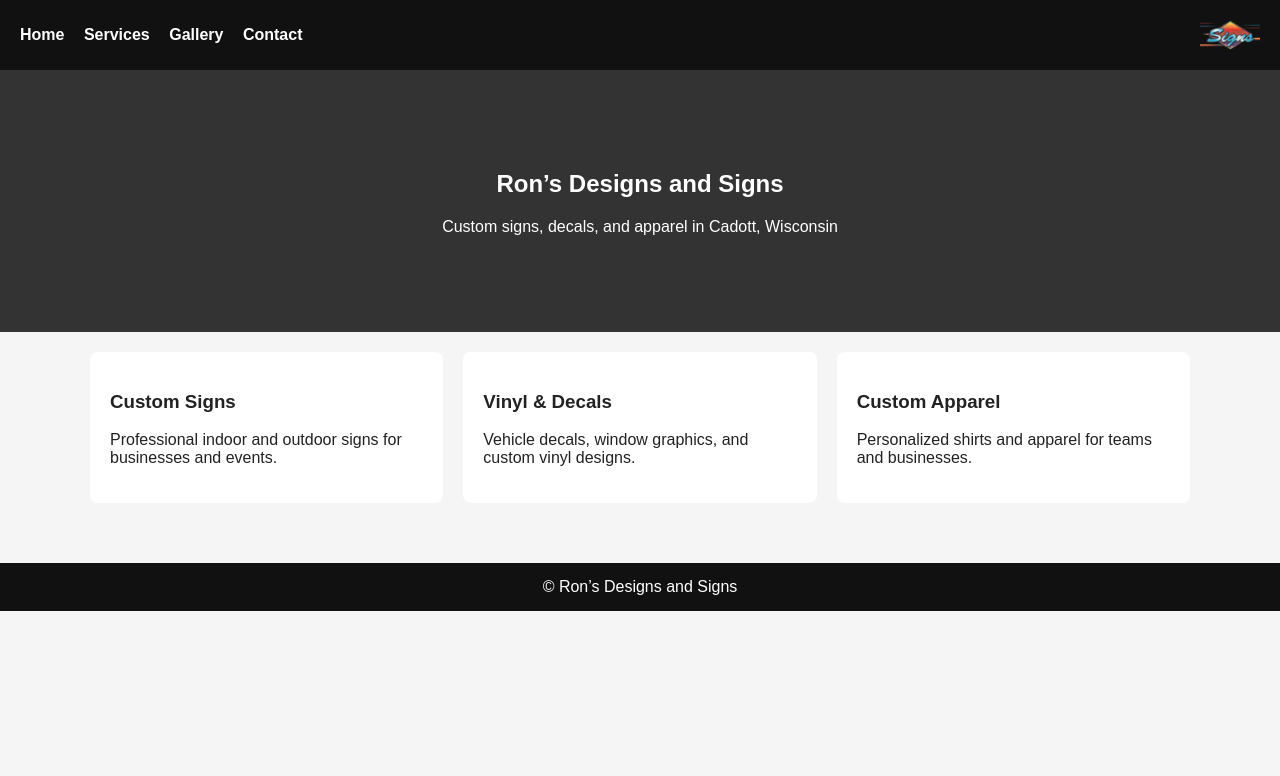
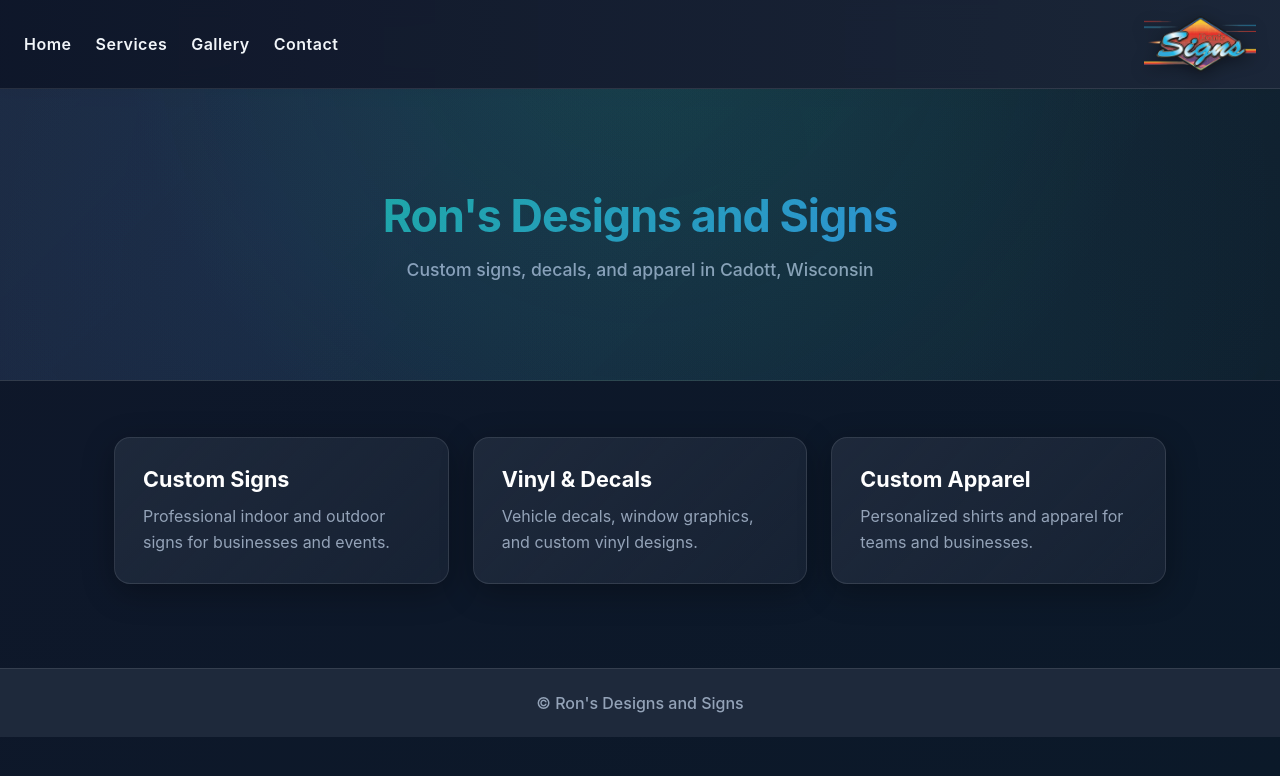
Before and after one commit to Cadott-Programming-Club/Ron-s-Designs-and-Signs, a plain HTML site: page index.html in a window 1280 px wide. Drawn offline with Linux system fonts and the light colour scheme.

Commit message:
fix and cool

```diff
--- a/index.html
+++ b/index.html
@@ -18,7 +18,7 @@
 </header>
 
 <section class="hero">
-<h1>Ron’s Designs and Signs</h1>
+<h1>Ron's Designs and Signs</h1>
 <p>Custom signs, decals, and apparel in Cadott, Wisconsin</p>
 </section>
 
@@ -39,6 +39,6 @@
 </div>
 </div>
 
-<footer>© Ron’s Designs and Signs</footer>
+<footer>© Ron's Designs and Signs</footer>
 </body>
 </html>
--- a/style.css
+++ b/style.css
@@ -1,11 +1,28 @@
-body{margin:0;font-family:Arial,Helvetica,sans-serif;background:#f5f5f5;color:#222}
-header{background:#111;color:#fff;padding:20px;display:flex;justify-content:space-between;align-items:center}
-nav a{color:#fff;margin-right:15px;text-decoration:none;font-weight:bold}
-.header-logo{height:30px;}
-.container{max-width:1100px;margin:auto;padding:20px}
-.hero{background:#333;color:#fff;padding:80px 20px;text-align:center}
-.grid{display:grid;grid-template-columns:repeat(auto-fit,minmax(250px,1fr));gap:20px}
-.card{background:#fff;padding:20px;border-radius:8px}
-.gallery img{width:100%;border-radius:8px}
-footer{background:#111;color:#fff;text-align:center;padding:15px;margin-top:40px}
-@media(max-width:600px){header,nav{text-align:center}nav a{display:block;margin:10px 0}}
+:root{--primary:#0f172a;--secondary:#1e293b;--accent:#10b981;--accent-alt:#3b82f6;--text:#f1f5f9;--muted:#94a3b8;--card-bg:#1e293b;--border:rgba(255,255,255,0.1)}
+*{box-sizing:border-box}
+body{margin:0;font-family:-apple-system,BlinkMacSystemFont,'Segoe UI',Roboto,'Helvetica Neue',Arial,sans-serif;background:linear-gradient(135deg,var(--primary) 0%,#0b1929 100%);color:var(--text);min-height:100vh}
+header{background:linear-gradient(90deg,rgba(15,23,42,0.95),rgba(30,41,59,0.85));backdrop-filter:blur(10px);color:#fff;padding:16px 24px;display:flex;justify-content:space-between;align-items:center;border-bottom:1px solid var(--border);box-shadow:0 4px 12px rgba(0,0,0,0.3)}
+nav{display:flex;gap:24px}
+nav a{color:var(--text);margin:0;text-decoration:none;font-weight:600;letter-spacing:0.5px;position:relative;transition:color 0.3s}
+nav a::before{content:'';position:absolute;bottom:-8px;left:0;width:0;height:2px;background:linear-gradient(90deg,var(--accent),var(--accent-alt));transition:width 0.3s}
+nav a:hover{color:var(--accent)}
+nav a:hover::before{width:100%}
+.header-logo{height:56px;filter:drop-shadow(0 4px 8px rgba(0,0,0,0.4));transition:transform 0.3s}
+.header-logo:hover{transform:scale(1.08)}
+.container{max-width:1100px;margin:auto;padding:24px}
+.hero{background:radial-gradient(circle at 50% -30%,rgba(16,185,129,0.15),transparent 70%),linear-gradient(135deg,rgba(30,41,59,0.8),rgba(15,23,42,0.9));color:#fff;padding:100px 24px;text-align:center;border-bottom:1px solid var(--border);position:relative;overflow:hidden}
+.hero::before{content:'';position:absolute;top:0;left:0;right:0;bottom:0;background:radial-gradient(circle at 20% 50%,rgba(59,130,246,0.1),transparent),radial-gradient(circle at 80% 80%,rgba(16,185,129,0.08),transparent);pointer-events:none}
+.hero h1{font-size:2.8rem;margin:0 0 16px;font-weight:700;letter-spacing:-1px;background:linear-gradient(135deg,var(--accent),var(--accent-alt));-webkit-background-clip:text;-webkit-text-fill-color:transparent;background-clip:text}
+.hero p{color:var(--muted);font-size:1.1rem;margin:0;font-weight:500}
+.grid{display:grid;grid-template-columns:repeat(auto-fit,minmax(280px,1fr));gap:24px;margin-top:32px}
+.card{background:linear-gradient(135deg,var(--card-bg),rgba(30,41,59,0.6));padding:28px;border-radius:16px;border:1px solid var(--border);box-shadow:0 8px 32px rgba(0,0,0,0.3);transition:all 0.3s cubic-bezier(0.34,1.56,0.64,1);cursor:pointer;position:relative}
+.card::before{content:'';position:absolute;top:0;left:0;right:0;height:4px;background:linear-gradient(90deg,var(--accent),var(--accent-alt));border-radius:16px 16px 0 0;opacity:0;transition:opacity 0.3s}
+.card:hover{transform:translateY(-6px);box-shadow:0 16px 48px rgba(16,185,129,0.2),0 0 32px rgba(59,130,246,0.1);border-color:rgba(16,185,129,0.3)}
+.card:hover::before{opacity:1}
+.card h3{margin:0 0 12px;color:#fff;font-size:1.35rem}
+.card p{margin:0;color:var(--muted);line-height:1.6}
+.gallery{padding:24px}
+.gallery img{width:100%;border-radius:14px;box-shadow:0 8px 28px rgba(0,0,0,0.4);transition:transform 0.3s,filter 0.3s;border:1px solid var(--border)}
+.gallery img:hover{transform:scale(1.04);filter:brightness(1.1)}
+footer{background:var(--secondary);color:var(--muted);text-align:center;padding:24px;margin-top:60px;border-top:1px solid var(--border);font-weight:500}
+@media(max-width:700px){header{flex-direction:column;gap:12px;padding:12px 16px}nav{flex-direction:column;gap:12px;width:100%}nav a{padding:8px 0}nav a::before{height:1px}.header-logo{height:48px}.hero{padding:60px 16px}.hero h1{font-size:2.2rem}.grid{gap:16px;grid-template-columns:1fr}}
```
Also changed, not shown: contact/index.html (+2 -2 lines), gallery/index.html (+1 -1 lines), services/index.html (+1 -1 lines).
